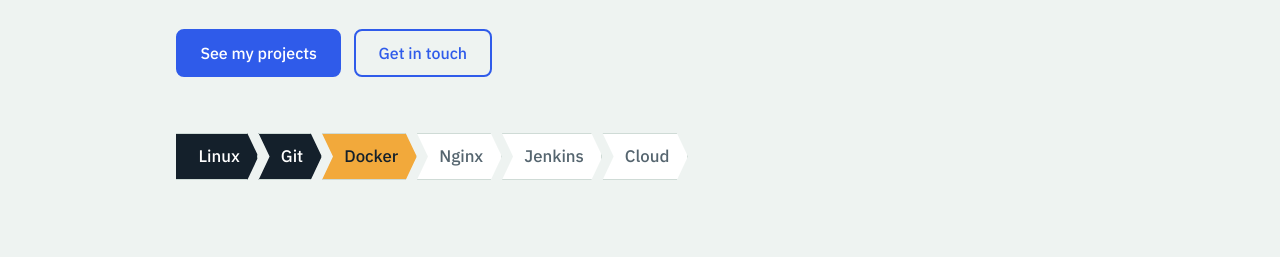
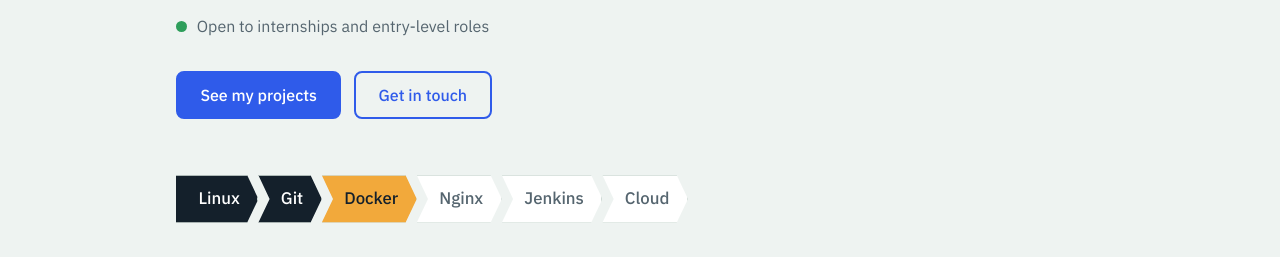
Before and after one commit to arshadnazarofficial-debug/portfolio, a plain HTML site: page index.html in a window 1280 px wide. Shown: the part 471-728 px from the top of the page. Drawn offline with nearby package versions, Linux system fonts and the light colour scheme.

Commit message:
Files are modified

```diff
--- a/index.html
+++ b/index.html
@@ -31,6 +31,7 @@
       <p class="hero-hello">Hi, I'm</p>
       <h1>Arshad</h1>
       <p class="hero-role">BCA graduate building toward a career in Cloud Computing and DevOps.</p>
+      <p class="hero-status"><span class="status-dot" aria-hidden="true"></span>Open to internships and entry-level roles</p>
       <div class="hero-actions">
         <a class="btn btn-primary" href="#projects">See my projects</a>
         <a class="btn btn-ghost" href="#contact">Get in touch</a>
--- a/style.css
+++ b/style.css
@@ -58,6 +58,8 @@
 .hero-hello { color: var(--muted); font-size: 1.2rem; }
 .hero h1 { font-size: clamp(4.5rem, 16vw, 10rem); font-weight: 800; letter-spacing: -0.04em; margin: 0.2rem 0 1rem; }
 .hero-role { font-size: clamp(1.15rem, 2.4vw, 1.5rem); max-width: 34rem; }
+.hero-status { display: flex; align-items: center; gap: 0.6rem; margin-top: 1rem; color: var(--muted); font-size: 1rem; }
+.status-dot { width: 0.7rem; height: 0.7rem; border-radius: 50%; background: #2e9e5b; flex-shrink: 0; }
 .hero-actions { display: flex; flex-wrap: wrap; gap: 0.8rem; margin: 2rem 0 3.5rem; }
 
 .btn { display: inline-block; font: 500 1rem var(--font-body); padding: 0.75rem 1.4rem; border-radius: 8px; text-decoration: none; cursor: pointer; border: 2px solid var(--accent); }
```
Also changed, not shown: 1 other file.
